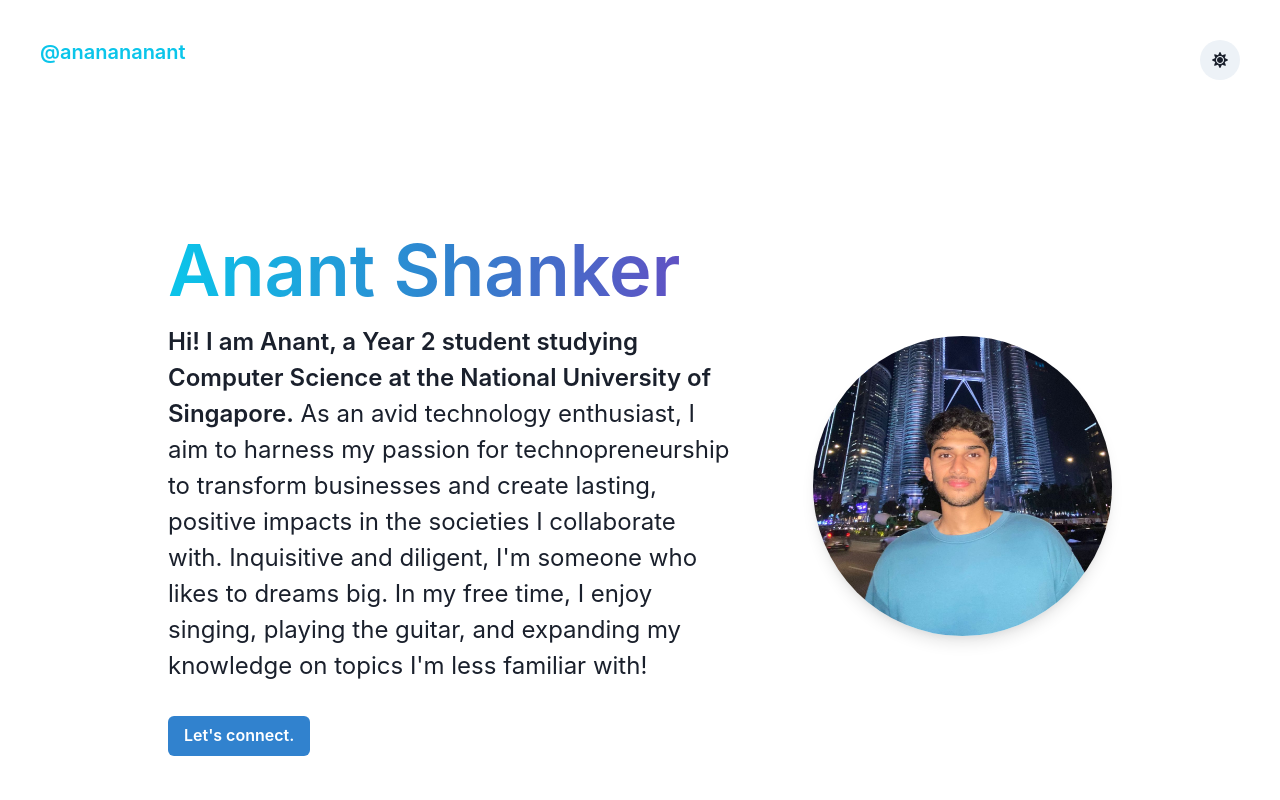
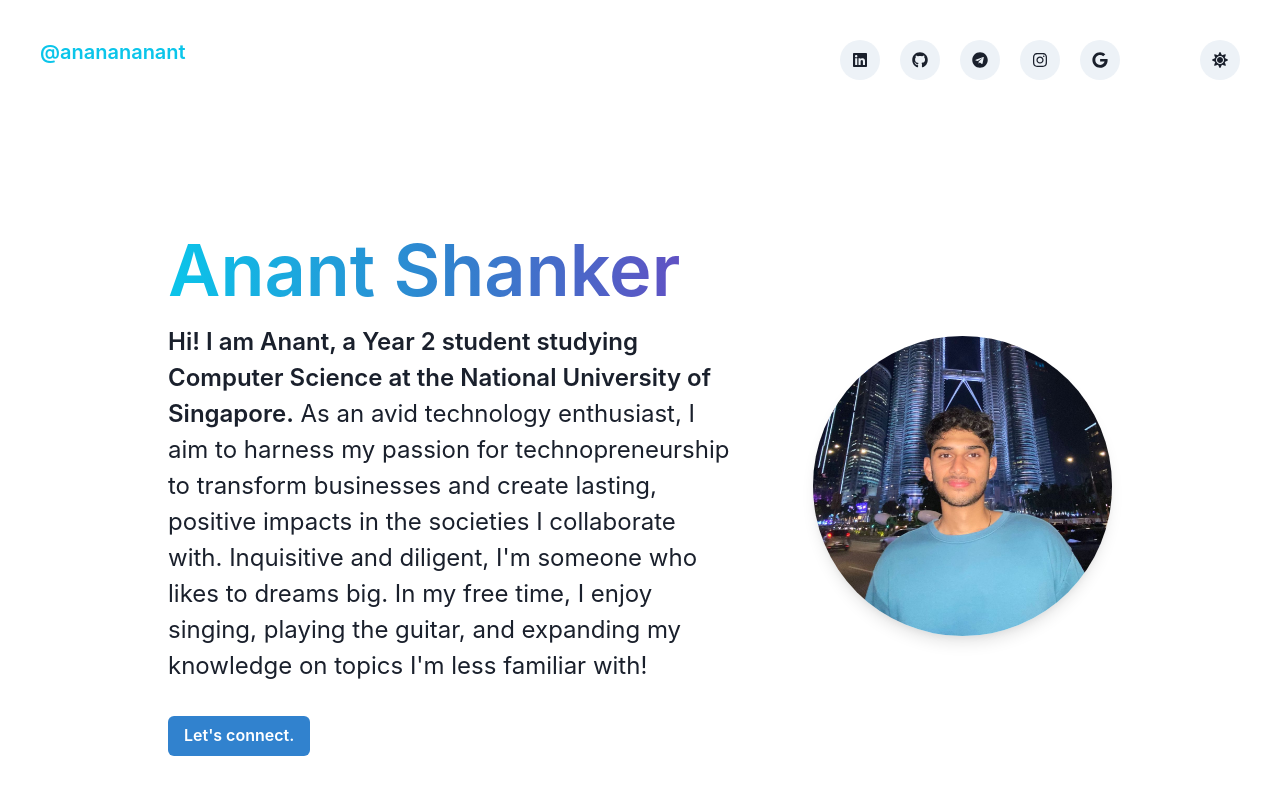
Before and after one commit to Anant1902/my-portfolio, a Next.js app: page / in a window 1280 px wide. Shown: the top 800 px of the page. Built offline with nearby package versions, Linux system fonts and the light colour scheme.

Commit message:
feat: added socials

```diff
--- a/pages/components/MyApp.tsx
+++ b/pages/components/MyApp.tsx
@@ -1,7 +1,8 @@
-import { Flex, Heading, IconButton, Spacer, useColorMode, VStack } from "@chakra-ui/react";
-import {FaSun, FaMoon} from 'react-icons/fa'
+import { Flex, Heading, IconButton, Link, Spacer, useColorMode, VStack } from "@chakra-ui/react";
+import {FaSun, FaMoon, FaGithub, FaLinkedin, FaInstagram, FaTelegram, FaWhatsapp, FaGoogle, FaMailBulk} from 'react-icons/fa'
 import Head from './heading'
 import Profile from './profile'
+import Social from './socials'
 
 export default function MyApp() {
     const {colorMode, toggleColorMode } = useColorMode();
@@ -15,11 +16,29 @@ export default function MyApp() {
                         @ananananant
                     </Heading>
                 <Spacer></Spacer>
+
+                <Link href="https://www.linkedin.com/in/anant-shanker-a960651a0/" isExternal>
+                <IconButton isRound={true} aria-label="1" icon={<FaLinkedin/>} mr='5' />
+                </Link>
+                <Link href="https://github.com/Anant1902" isExternal>
+                <IconButton isRound={true} aria-label="1" icon={<FaGithub/>} mr='5' />
+                </Link>
+                <Link href="https://t.me/ananananant" isExternal>
+                <IconButton isRound={true} aria-label="1" icon={<FaTelegram/>} mr='5' />
+                </Link>
+                {/* <Link href="https://www.linkedin.com/in/anant-shanker-a960651a0/" isExternal>
+                <IconButton isRound={true} aria-label="1" icon={<FaWhatsapp/>} mr='5' />
+                </Link> */}
+                <Link href="https://www.instagram.com/_.anxnt._/" isExternal>
+                <IconButton isRound={true} aria-label="1" icon={<FaInstagram/>} mr='5' />
+                </Link>
+                <Link href="https://mail.google.com/mail/u/0/?fs=1&to=shankeranant@gmail.com&tf=cm" isExternal>
+                <IconButton isRound={true} aria-label="1" icon={<FaGoogle/>} mr='20' />
+                </Link>
                 <IconButton isRound={true} aria-label="1" icon={isDark ? <FaMoon/> : <FaSun/>}
                 onClick={toggleColorMode}></IconButton>
                 </Flex>
                 <Head />
-                {/* <Social /> */}
                 <Profile />
             </VStack>
         </div>
--- /dev/null
+++ b/pages/components/socials.tsx
@@ -0,0 +1,15 @@
+import Icon from '@chakra-ui/react'
+import { HStack } from '@chakra-ui/layout'
+import React from 'react'
+import { FaFacebookF, FaGoogle, FaSpotify, FaShopify } from 'react-icons/fa'
+
+export default function Social() {
+    return (
+        <HStack spacing="24">
+            <FaFacebookF/>
+            <FaGoogle/>
+            <FaSpotify/>
+            <FaShopify/>
+        </HStack>
+    )
+}
```
